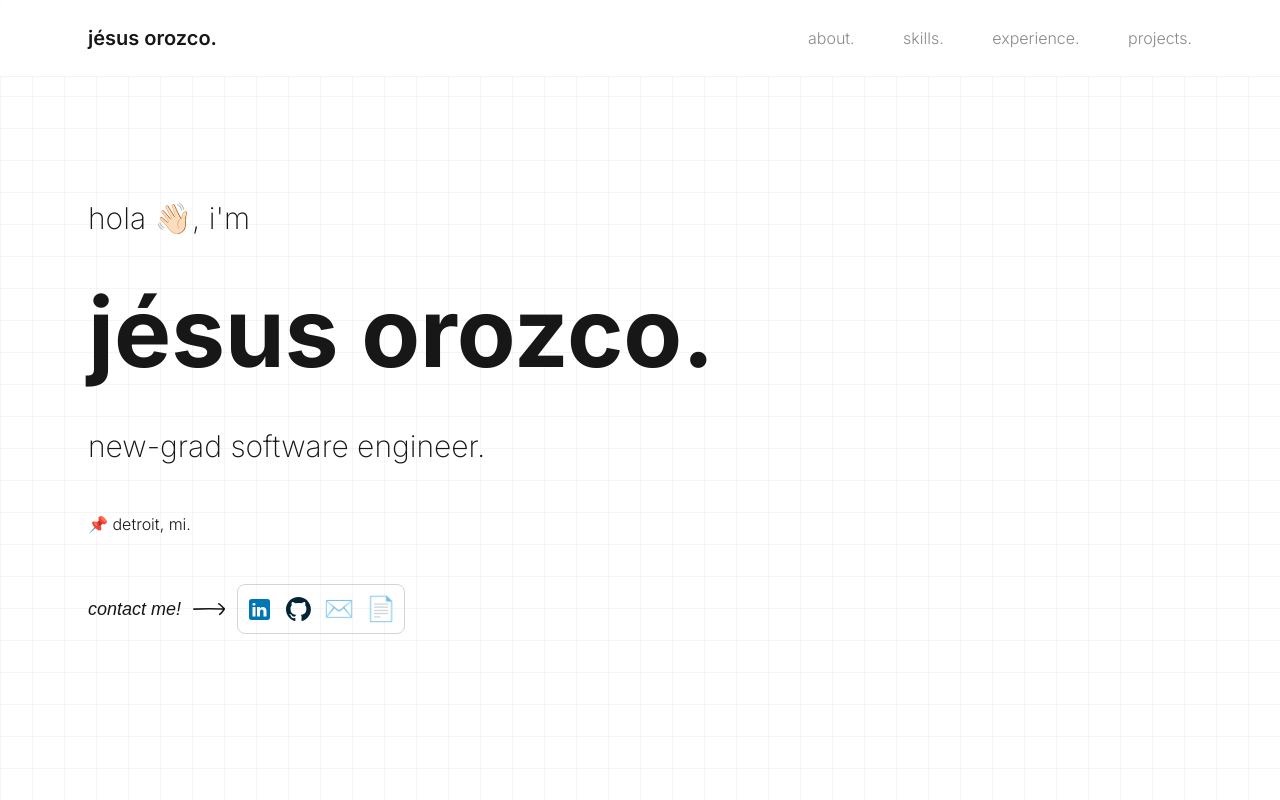
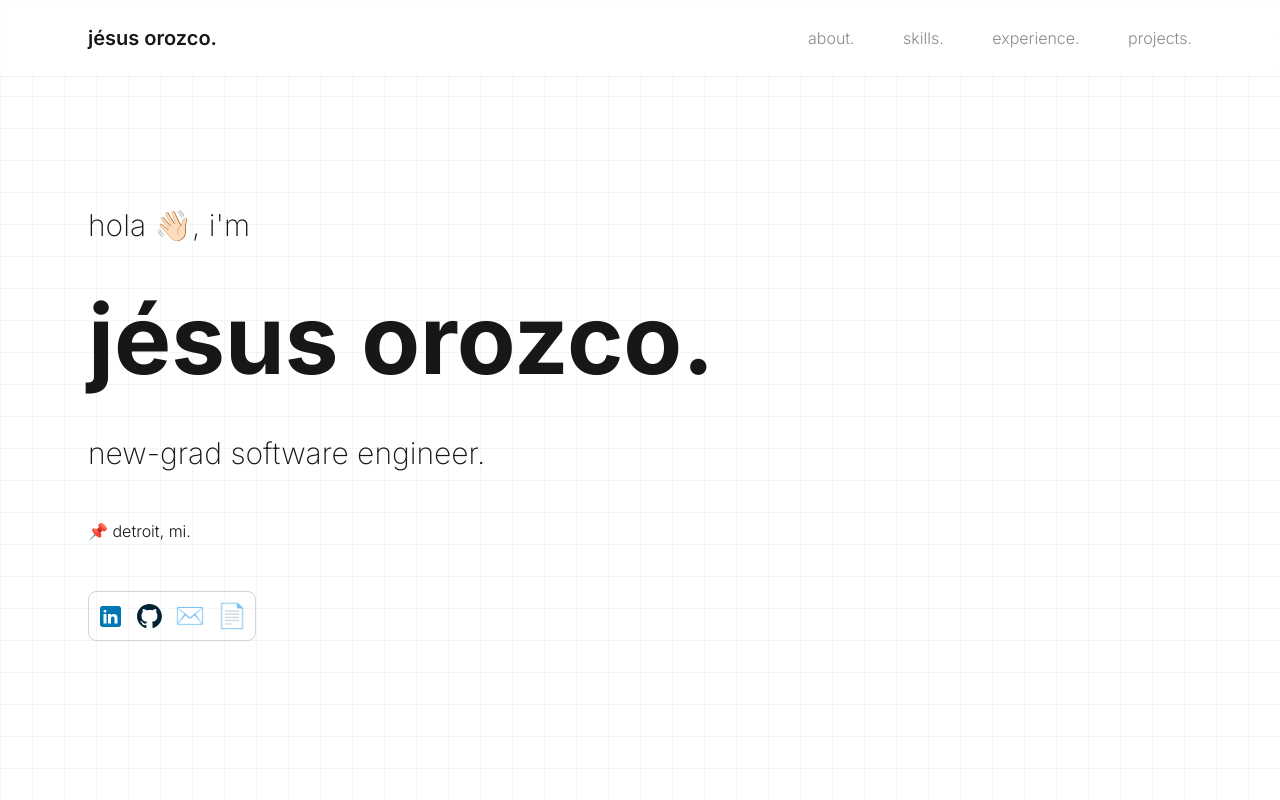
Before and after one commit to eisaa-rice/portfolio, a Next.js app: page / in a window 1280 px wide. Shown: the top 800 px of the page. Built offline with nearby package versions, Linux system fonts and the light colour scheme; a web font is replaced by a local one.

Commit message:
wait css is the real goat

```diff
--- a/app/components/layout/header.tsx
+++ b/app/components/layout/header.tsx
@@ -40,7 +40,7 @@ const Header = () => {
         <div className="relative">
           <button
             key="menu-btn"
-            className="sm:hidden hover:cursor-pointer text-xl"
+            className="lg:hidden hover:cursor-pointer text-xl"
             onClick={() => setOpen((prev) => !prev)}
           >
             <AnimatePresence mode="wait" initial={false}>
@@ -92,7 +92,7 @@ const Header = () => {
             {open && (
               <motion.nav
                 key="menu-nav"
-                className="sm:hidden border border-black/5 rounded-lg
+                className="lg:hidden border border-black/5 rounded-lg
                 flex flex-col justify-center gap-2 z-50 bg-white
                 absolute top-[220%] -right-4 p-2 origin-top-right"
                 initial={{ opacity: 0, y: -5 }}
@@ -121,7 +121,7 @@ const Header = () => {
             )}
           </AnimatePresence>
 
-          <nav className="hidden sm:flex gap-6">
+          <nav className="hidden lg:flex gap-6">
             {tabs.map((m, i) => (
               <motion.a
                 key={i}
--- a/app/components/sections/hero.tsx
+++ b/app/components/sections/hero.tsx
@@ -5,7 +5,10 @@ import { motion } from "motion/react";
 
 const Hero = () => {
   return (
-    <section className="flex flex-col gap-12 my-44">
+    <section
+      className="flex flex-col gap-12 pt-20 sm:pt-40 lg:pt-0
+      lg:min-h-screen lg:justify-center"
+    >
       <p className="text-3xl font-extralight">
         hola{" "}
         <motion.span
@@ -28,7 +31,7 @@ const Hero = () => {
       <p>📌 detroit, mi.</p>
 
       <div className="flex flex-col sm:flex-row items-start sm:items-center gap-2">
-        <div className="flex items-center gap-2">
+        {/* <div className="flex items-center gap-2">
           <p className="font-sour italic font-extralight text-lg text-nowrap">
             contact me!
           </p>
@@ -57,7 +60,7 @@ const Hero = () => {
               strokeLinejoin="round"
             />
           </svg>
-        </div>
+        </div> */}
 
         <div
           className="flex items-center gap-3 p-2 w-fit
--- a/app/components/sections/projects.tsx
+++ b/app/components/sections/projects.tsx
@@ -167,7 +167,7 @@ const SubProject = ({
           {skills.map((skill, i) => (
             <p
               key={i}
-              className="text-xs text-neutral-400
+              className="text-xs text-neutral-400 h-fit
               rounded-full border border-neutral-200 px-2 py-1"
             >
               {skill}
--- a/app/globals.css
+++ b/app/globals.css
@@ -10,6 +10,13 @@
     --background: #0a0a0a;
     --foreground: #ededed;
   }
+}
+
+html {
+  scroll-behavior: smooth;
+}
+section {
+  scroll-margin-top: 5rem;
 }
 
 body {
```
